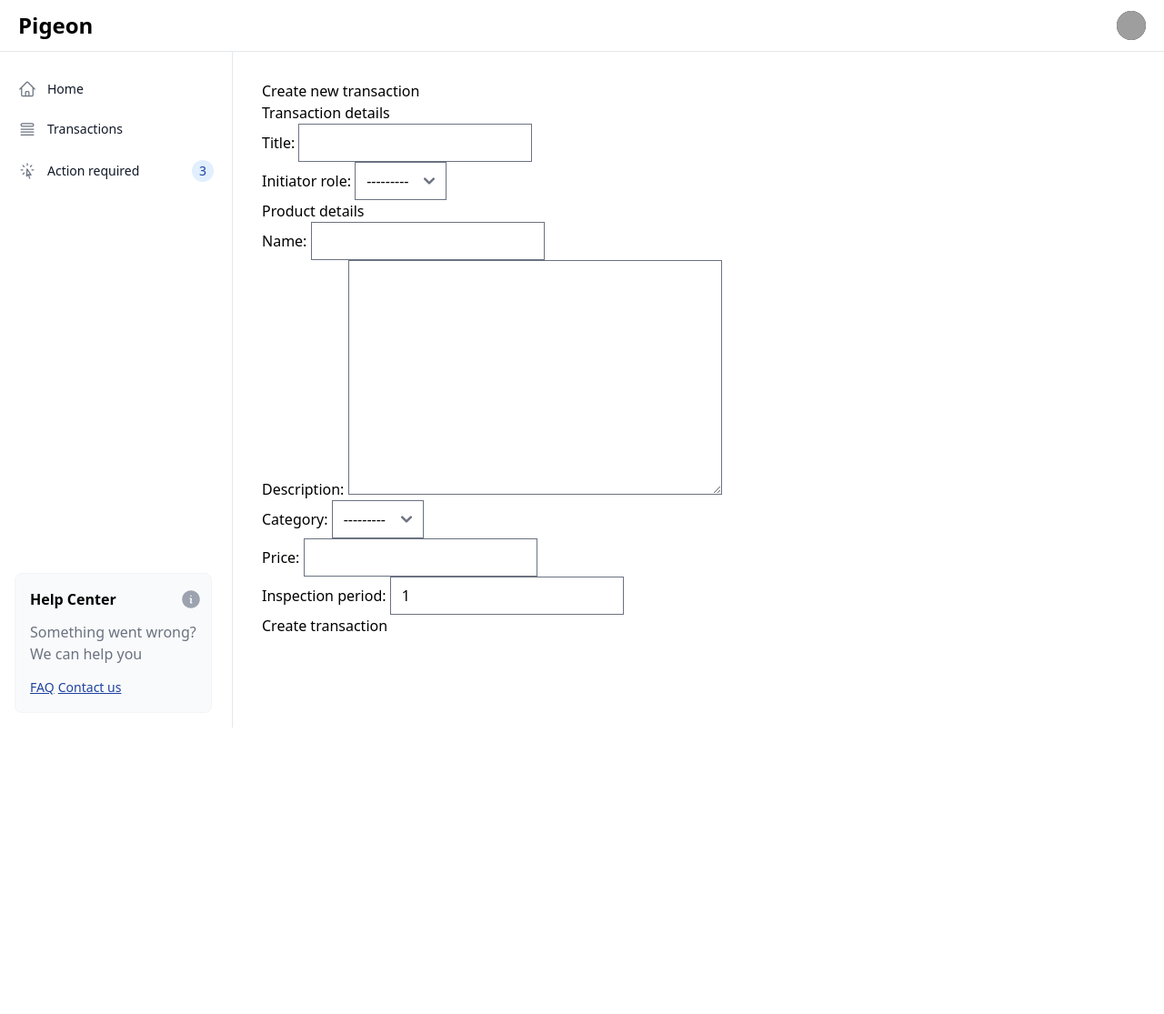
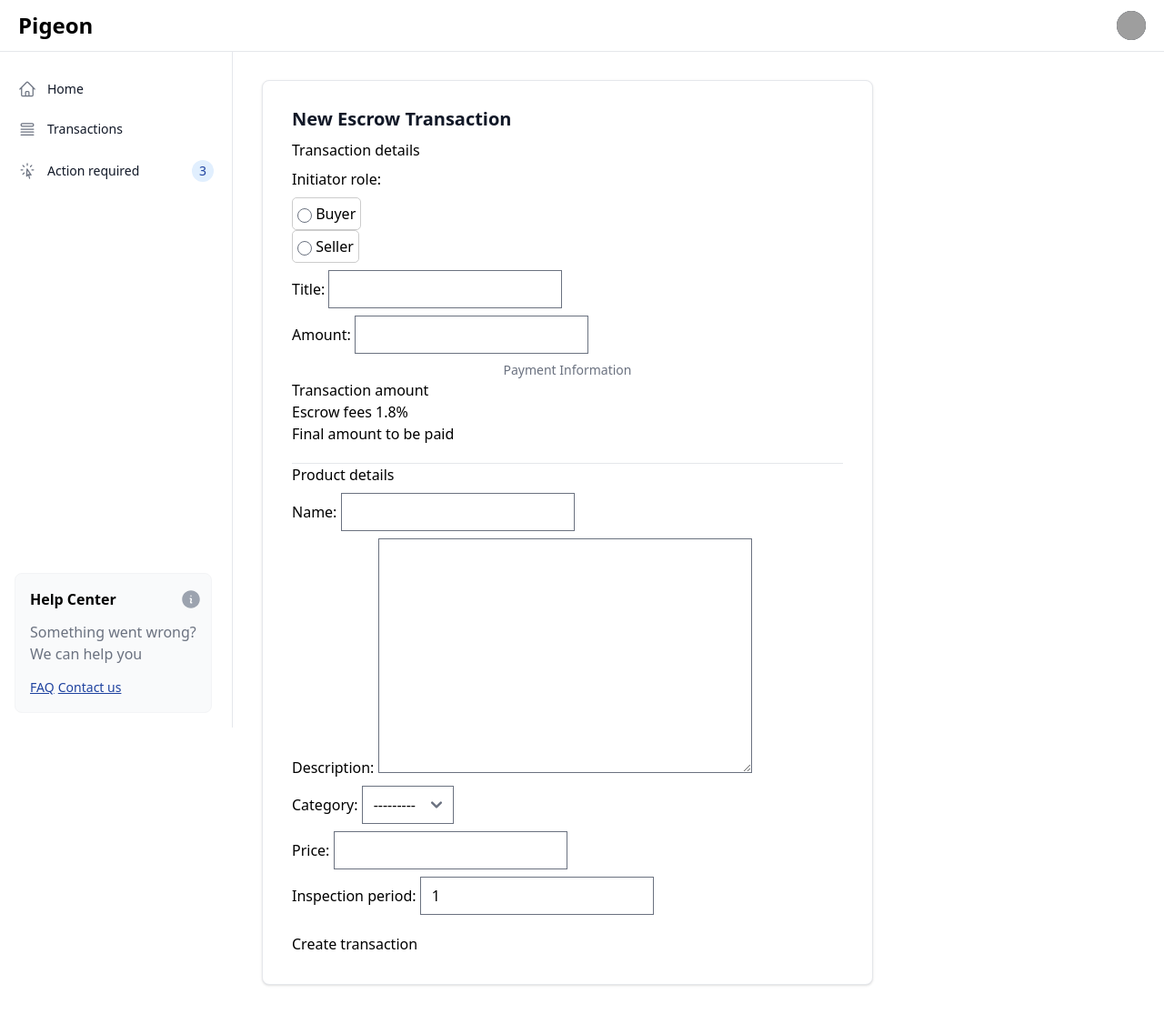
Before and after one commit to Ayub-Ian/pigeon-pay, a Django app: page /transactions/create/ in a window 1280 px wide. Shown: the whole page at 91% size. Before the commit the page ends 800 px from the top, so only its background shows below. Run offline with Django 4.2, Linux system fonts and the light colour scheme; the visitor is signed in with stand-in values (Sample User, id 1); data comes from the database, SQL or seed files in the repository; data that the repository does not hold is empty; parts of the project's set-up code (start-up, migrations or seed data) failed here and were passed over; some libraries are stand-ins or nearby versions; grey boxes are pictures that could not be loaded.

Commit message:
Payment model and static files configurations

```diff
--- /dev/null
+++ b/pigeon/payment/forms.py
@@ -0,0 +1,5 @@
+from django import forms
+
+class MpesaSTKForm(forms.Form):
+    phone_number = forms.CharField()
+    amount = forms.CharField()
--- a/pigeon/payment/urls.py
+++ b/pigeon/payment/urls.py
@@ -1,6 +1,8 @@
 from django.urls import path
 
 from . import views
+
+app_name="payment"
 
 urlpatterns = [
     path("checkout/", views.MpesaCheckout.as_view(), name="checkout"),
--- a/pigeon/pigeon/urls.py
+++ b/pigeon/pigeon/urls.py
@@ -17,10 +17,13 @@
 from django.contrib import admin
 from django.urls import path, include
 from .views import index
+from django.conf import settings
+from django.conf.urls.static import static
 
 urlpatterns = [
+    path('payment/',include('payment.urls'), name='payment'),
     path('accounts/', include('accounts.urls'), name='accounts'),
     path('transactions/', include('transactions.urls'), name='transactions'),
     path('admin/', admin.site.urls),
     path('', index, name="index")
-]
+] + static(settings.STATIC_URL, document_root=settings.STATIC_ROOT)
--- a/pigeon/tailwind/src/output.css
+++ b/pigeon/tailwind/src/output.css
@@ -1268,8 +1228,8 @@
   margin-top: 1.25rem;
 }
 
-.-mr-4 {
-  margin-right: -1rem;
+.mb-5 {
+  margin-bottom: 1.25rem;
 }
 
 .block {
@@ -1396,6 +1356,14 @@
 
 .max-w-md {
   max-width: 28rem;
+}
+
+.max-w-full {
+  max-width: 100%;
+}
+
+.max-w-2xl {
+  max-width: 42rem;
 }
 
 .flex-1 {
@@ -1559,6 +1527,11 @@
   border-color: rgb(243 244 246 / var(--tw-divide-opacity));
 }
 
+.divide-gray-200 > :not([hidden]) ~ :not([hidden]) {
+  --tw-divide-opacity: 1;
+  border-color: rgb(229 231 235 / var(--tw-divide-opacity));
+}
+
 .self-center {
   align-self: center;
 }
@@ -1907,6 +1880,10 @@
   text-transform: uppercase;
 }
 
+.capitalize {
+  text-transform: capitalize;
+}
+
 .leading-6 {
   line-height: 1.5rem;
 }
--- a/pigeon/templates/_base.html
+++ b/pigeon/templates/_base.html
@@ -9,6 +9,8 @@
     <meta http-equiv="X-UA-Compatible" content="IE=edge">
     <meta name="viewport" content="width=device-width, initial-scale=1.0">
     <title>{% block title %}{% endblock %}</title>
+
+    {% block css %}{% endblock %}
 
     {% compress css %}
     <link rel="stylesheet" href="{% static 'src/output.css' %}">
--- a/pigeon/transactions/forms.py
+++ b/pigeon/transactions/forms.py
@@ -1,10 +1,14 @@
 from .models import Product, Transaction
 from django import forms
+
 
 class TransactionForm(forms.ModelForm):
     class Meta:
         model = Transaction
-        fields = ['title', 'initiator_role']
+        fields = ['initiator_role', 'title', 'amount' ]
+        widgets = {
+            "initiator_role" : forms.RadioSelect( attrs={'class': "role-select"})
+        }
 
 
 class ProductForm(forms.ModelForm):
--- a/pigeon/transactions/models.py
+++ b/pigeon/transactions/models.py
@@ -1,6 +1,7 @@
 from django.db import models
 from accounts.models import Buyer, Seller, User
 from django.urls import reverse
+import uuid
 
 
 
@@ -17,6 +18,12 @@
         (COMPLETED, 'Completed'),
         (CANCELED, 'Canceled'),
         (ACTION_REQUIRED, 'Action Required'),
+    ]
+
+    FEE_PAYMENT_CHOICES = [
+        ("buyer", 'Buyer'),
+        ("seller", 'Seller'),
+        ("split", 'Split')
     ]
 
     amount = models.DecimalField(max_digits=10,decimal_places=2, null=True, blank=True)
@@ -38,13 +45,19 @@
     initiator_role = models.CharField(max_length=10, choices=[('buyer', 'Buyer'), ('seller', 'Seller')])
     action_description = models.TextField(blank=True, null=True)
     status = models.CharField(max_length=2, choices=STATUS_CHOICES, default=PENDING)
-
+    reference_no = models.CharField(blank=True, unique=True, editable=False, max_length=10, default=uuid.uuid4().hex[:10])
+    fee_paid_by = models.CharField(choices=FEE_PAYMENT_CHOICES, max_length=6)
+    created = models.DateTimeField(auto_now_add=True)
+    updated = models.DateTimeField(auto_now=True)
 
     def __str__(self) -> str:
         return self.title
 
     def get_absolute_url(self):
         return reverse("transactions:transaction_detail",args = [self.id])
+
+
+
 
 class Category(models.Model):
     name = models.CharField(max_length=200)
--- /dev/null
+++ b/pigeon/transactions/static/transactions/css/transaction.css
@@ -0,0 +1,17 @@
+#id_transaction-initiator_role div:first-child {
+    display: none;
+  }
+  .role-select label {
+    display: inline-block;
+    margin-right: 10px;
+    padding: 5px;
+    border: 1px solid #ccc;
+    border-radius: 5px;
+    cursor: pointer;
+  }
+
+  .role-select input[type="radio"]:checked + label {
+    background-color: #3498db;
+    color: #fff;
+    border-color: #3498db;
+  }
--- a/pigeon/transactions/templates/transactions/transaction/create.html
+++ b/pigeon/transactions/templates/transactions/transaction/create.html
@@ -1,19 +1,49 @@
 {% extends "base.html" %}
+{% load static %}
+{% load compress %}
+{% block css %}
+{% compress css %}
+<link rel="stylesheet" href="{% static 'transactions/css/transaction.css' %}" >
+{% endcompress %}
+{% endblock %}
 {% block title %}
     New transaction
 {% endblock %}
 
 {% block content %}
 
-<h1>Create new transaction</h1>
+<div class="w-full max-w-2xl p-4 bg-white border border-gray-200 rounded-lg shadow sm:p-8 dark:bg-gray-800 dark:border-gray-700">
+
+<h1 class="text-xl font-semibold capitalize leading-none text-gray-900 dark:text-white mb-3">New Escrow Transaction</h1>
 
 <form method="post">
     {% csrf_token %}
+    <div class="divide-y divide-gray-200 dark:divide-gray-700">
+        <div class="space-y-2 mb-5">
     <h3>Transaction details</h3>
     {{ transaction_form.as_p }}
-    <h3>Product details</h3>
+    <div class="">
+        <h3 class="text-center capitalize font-medium text-sm text-gray-500">Payment information</h3>
+        <span>
+            <h3>Transaction amount</h3>
+        </span>
+        <span>
+            <h3 class="">Escrow fees 1.8%</h3>
+        </span>
+        <span>
+            <h3 class="">Final amount to be paid</h3>
+        </span>
+    </div>
+</div>
+
+<div class="space-y-2 mb-5">
+    <h3 class="font-medium">Product details</h3>
     {{ product_form.as_p }}
+</div>
+</div>
     <button type="submit">Create transaction</button>
+
 </form>
+</div>
 
 {% endblock %}
--- a/pigeon/transactions/views.py
+++ b/pigeon/transactions/views.py
@@ -7,6 +7,7 @@
 from django.views.generic.edit import FormView
 from django.urls import reverse_lazy
 from django.db.models import Q
+from payment.forms import MpesaSTKForm
 
 
 
@@ -26,7 +27,7 @@
 def transaction_detail(request, id):
     transaction = get_object_or_404(Transaction, id=id)
     product_list = transaction.products.all()
-    return render(request, "transactions/transaction/detail.html", {'transaction': transaction, 'product_list':product_list})
+    return render(request, "transactions/transaction/detail.html", {'transaction': transaction, 'product_list':product_list, 'MpesaSTKForm': MpesaSTKForm})
 
 
 def transaction_preview(request, id):
```
Also changed, not shown: other parts of pigeon/tailwind/src/output.css (+59 -48 lines), pigeon/payment/views.py (+18 -5 lines), pigeon/pigeon/settings.py (+20 -2 lines), pigeon/transactions/templates/transactions/transaction/detail.html (+7 -1 lines), pigeon/payment/migrations/0001_initial.py (added), pigeon/transactions/migrations/0007_transaction_created_transaction_fee_paid_by_and_more.py (added), pigeon/transactions/migrations/0008_transaction_reference_no.py (added).
